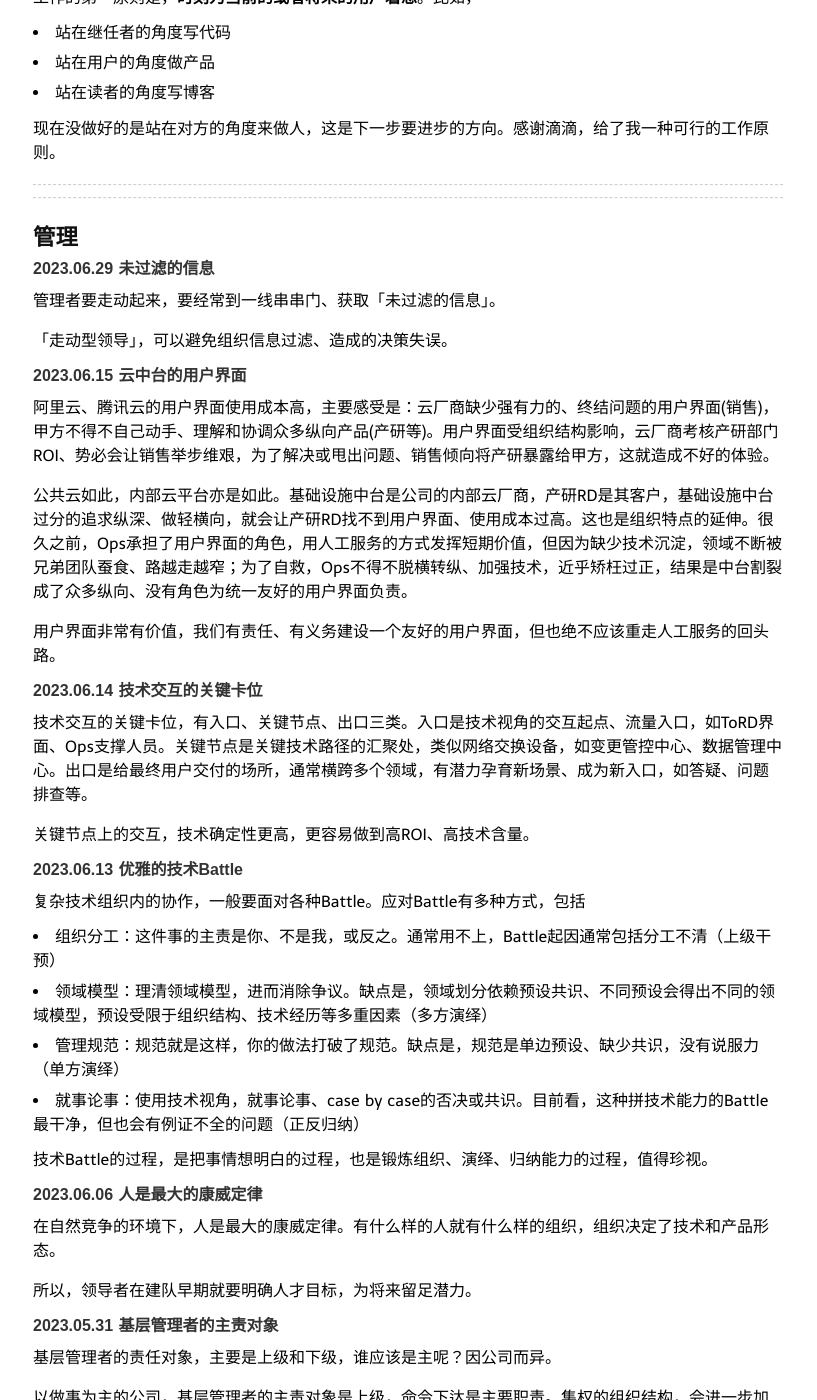
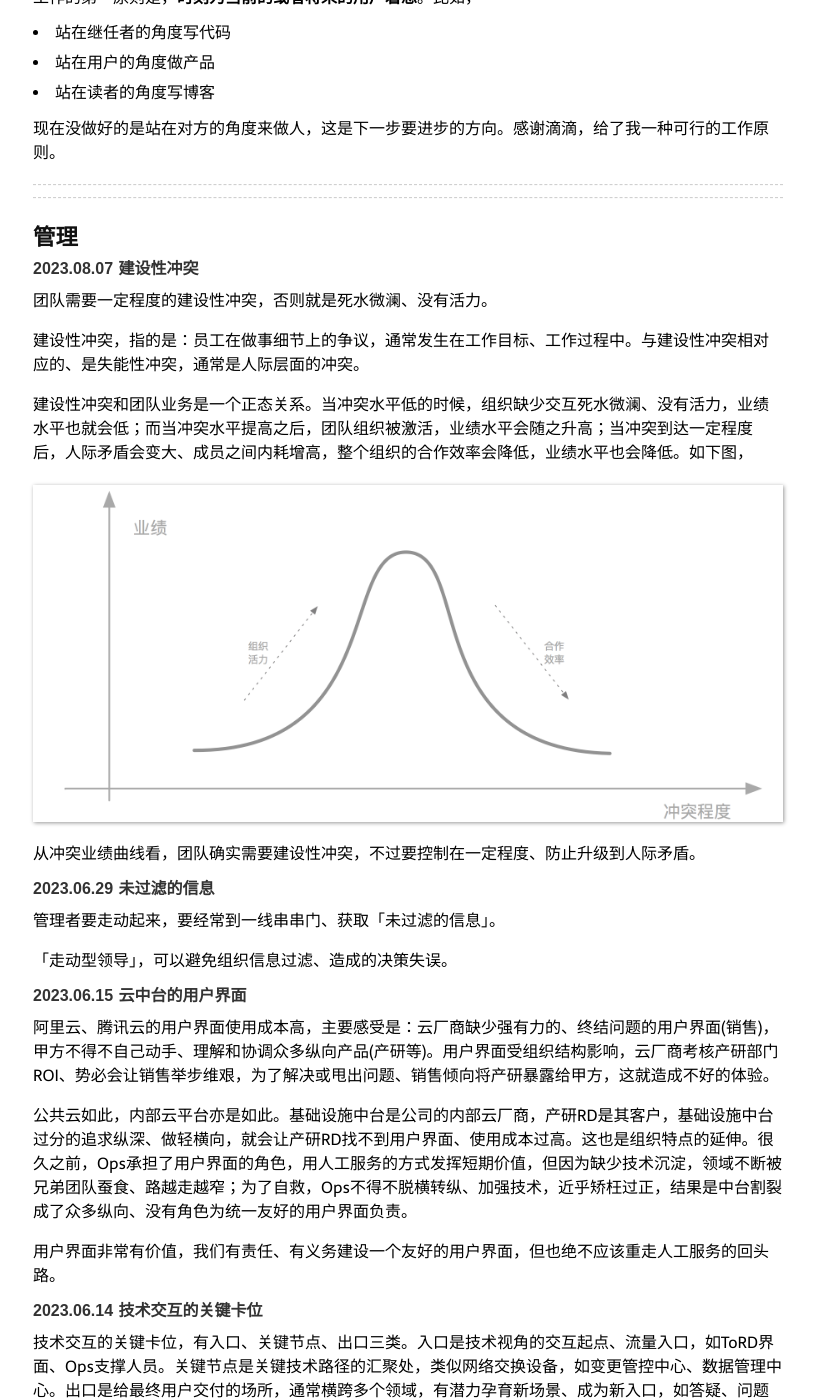
Before and after one commit to niean/niean.github.io, a Jekyll site: the page built from _posts/2020-03-15-op-tb.markdown, in a window 1280 px wide and 1400 px high, scrolled down 15834 px. Shown: the whole window, without its empty margins (232-1049 px from the left). Built offline with Jekyll 4.4.1, drawn with Linux system fonts in a browser that asks for light colours; comment, search, counter and statistics services are not loaded.

Commit message:
tb:建设性冲突

```diff
--- a/_posts/2020-03-15-op-tb.markdown
+++ b/_posts/2020-03-15-op-tb.markdown
@@ -541,6 +541,18 @@ SRE个体习惯有差异，对小规范认知不一致，最后可能伤害到
 ------------------------------------------------------------------------------------------------------------
 
 ## 管理
+#### 2023.08.07 建设性冲突
+团队需要一定程度的建设性冲突，否则就是死水微澜、没有活力。
+
+建设性冲突，指的是：员工在做事细节上的争议，通常发生在工作目标、工作过程中。与建设性冲突相对应的、是失能性冲突，通常是人际层面的冲突。
+
+建设性冲突和团队业务是一个正态关系。当冲突水平低的时候，组织缺少交互死水微澜、没有活力，业绩水平也就会低；而当冲突水平提高之后，团队组织被激活，业绩水平会随之升高；当冲突到达一定程度后，人际矛盾会变大、成员之间内耗增高，整个组织的合作效率会降低，业绩水平也会降低。如下图，
+
+![pict.png](https://raw.githubusercontent.com/niean/niean.github.io/master/images/20200315/chongtu.png)
+
+从冲突业绩曲线看，团队确实需要建设性冲突，不过要控制在一定程度、防止升级到人际矛盾。
+
+
 #### 2023.06.29 未过滤的信息
 管理者要走动起来，要经常到一线串串门、获取「未过滤的信息」。
 
```
Also changed, not shown: images/20200315/chongtu.png (added), 1 other file.
